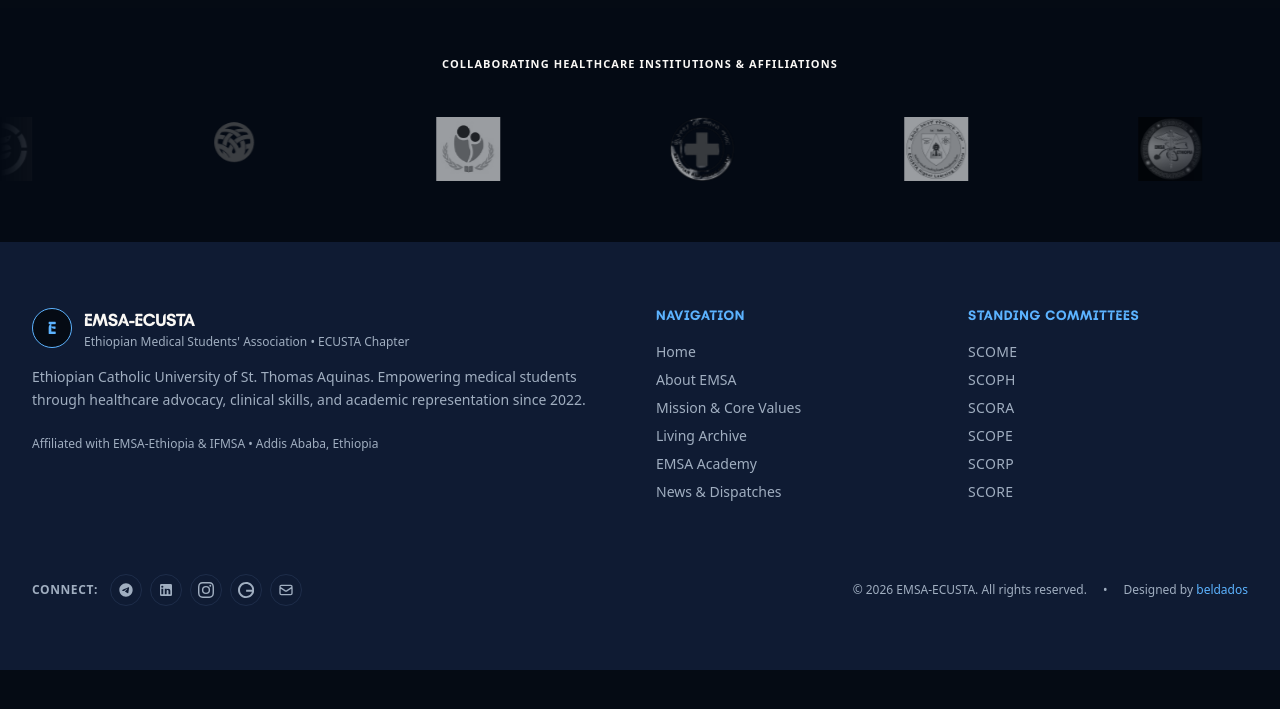
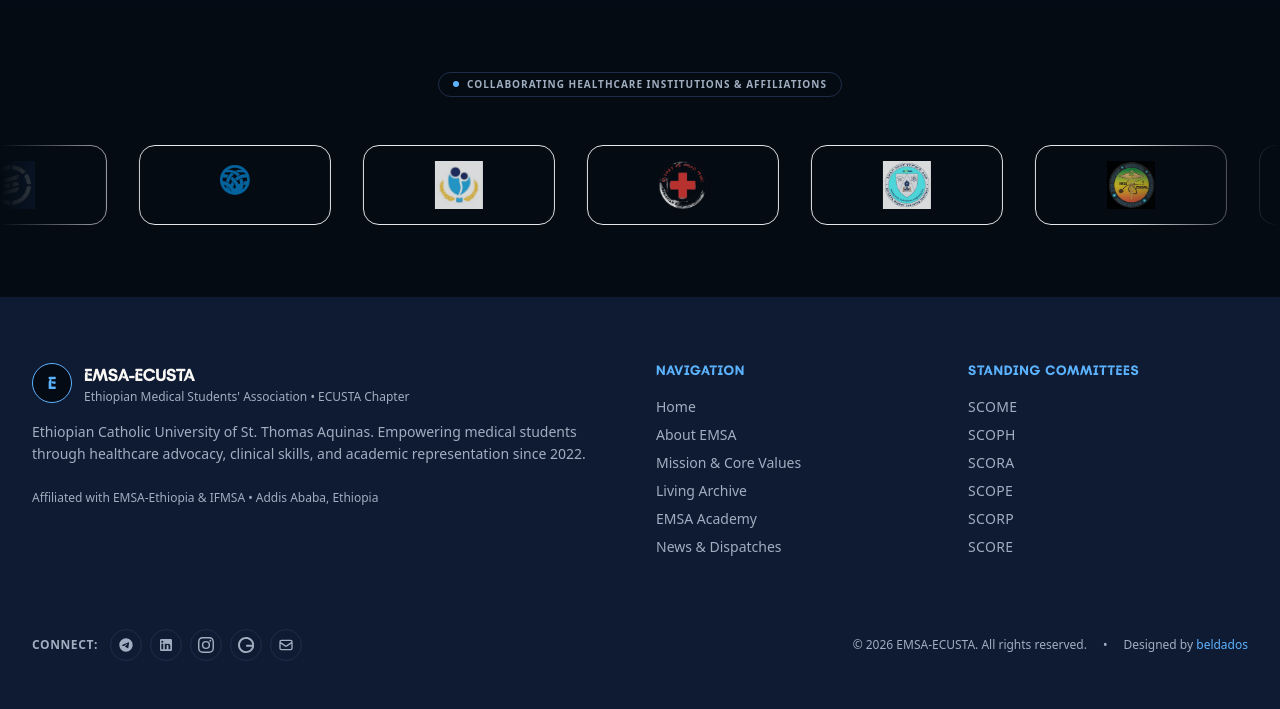
Before and after one commit to beldados/emsa-ecusta, a Next.js app: page / in a window 1280 px wide. Shown: the part 4724-5433 px from the top of the page. Before the commit the page ends 5394 px from the top, so only its background shows below. Built offline with nearby package versions, Linux system fonts and the light colour scheme.

Commit message:
refactor(affiliates): upgrade partner marquee to enterprise glass capsule standard

```diff
--- a/src/components/features/governance/AffiliatesBar.tsx
+++ b/src/components/features/governance/AffiliatesBar.tsx
@@ -7,38 +7,41 @@ interface AffiliatesBarProps {
 }
 
 export function AffiliatesBar({ affiliates }: AffiliatesBarProps) {
-  // Duplicate the array to create a seamless infinite loop
+  // Duplicate array 3x for a seamless, stutter-free infinite loop
   const marqueeItems = [...affiliates, ...affiliates, ...affiliates];
 
   return (
-    <section className="py-12 bg-brand-midnight-deep/90 overflow-hidden relative">
+    <section className="py-16 bg-brand-midnight-deep/95 relative overflow-hidden">
       {/* Eyebrow Label */}
-      <div className="flex justify-center mb-8">
-        <span className="text-[11px] font-bold uppercase tracking-widest text-content-secondary/70">
-          COLLABORATING HEALTHCARE INSTITUTIONS & AFFILIATIONS
-        </span>
+      <div className="flex justify-center mb-10">
+        <div className="inline-flex items-center gap-2 px-3.5 py-1 rounded-full border border-rule-subtle bg-surface/60">
+          <span className="h-1.5 w-1.5 rounded-full bg-brand-gold" />
+          <span className="text-[10px] font-bold uppercase tracking-widest text-content-secondary">
+            COLLABORATING HEALTHCARE INSTITUTIONS & AFFILIATIONS
+          </span>
+        </div>
       </div>
 
-      {/* Marquee Viewport with Edge Fade Masks */}
-      <div className="relative w-full overflow-hidden [mask-image:linear-gradient(to_right,transparent,black_10%,black_90%,transparent)]">
-        <div className="animate-marquee flex items-center gap-12 sm:gap-16">
+      {/* Marquee Viewport with Soft Gradient Edge Masks */}
+      <div className="relative w-full overflow-hidden [mask-image:linear-gradient(to_right,transparent,black_12%,black_88%,transparent)]">
+        <div className="animate-marquee flex items-center gap-6 sm:gap-8 py-2">
           {marqueeItems.map((affiliate, index) => (
             <a
               key={`${affiliate.id}-${index}`}
               href={affiliate.websiteUrl}
               target="_blank"
               rel="noopener noreferrer"
-              title={affiliate.name}
-              className="group shrink-0 flex items-center justify-center p-3 rounded-xl border border-transparent hover:border-rule-subtle hover:bg-surface/60 transition-all duration-300"
+              title={`${affiliate.name} (${affiliate.shortName})`}
+              className="group shrink-0 h-20 w-44 sm:w-48 rounded-2xl border border-rule-subtle/80 bg-surface/90 hover:border-brand-gold hover:bg-surface hover:-translate-y-1 hover:shadow-xl hover:shadow-brand-gold/5 transition-all duration-300 flex items-center justify-center p-4 relative"
             >
-              {/* Logo Frame — Sole visual element */}
-              <div className="h-14 sm:h-16 w-32 sm:w-36 flex items-center justify-center grayscale opacity-60 group-hover:grayscale-0 group-hover:opacity-100 transition-all duration-300">
+              {/* Internal Logo Frame */}
+              <div className="relative h-full w-full flex items-center justify-center opacity-85 group-hover:opacity-100 transition-opacity duration-300">
                 <SafeImage
                   src={affiliate.logoPath}
                   alt={affiliate.name}
                   width={140}
-                  height={60}
-                  className="max-h-full max-w-full object-contain"
+                  height={55}
+                  className="max-h-12 max-w-[140px] w-auto h-auto object-contain transition-transform duration-300 group-hover:scale-105"
                   fallbackText={affiliate.shortName}
                 />
               </div>
```
